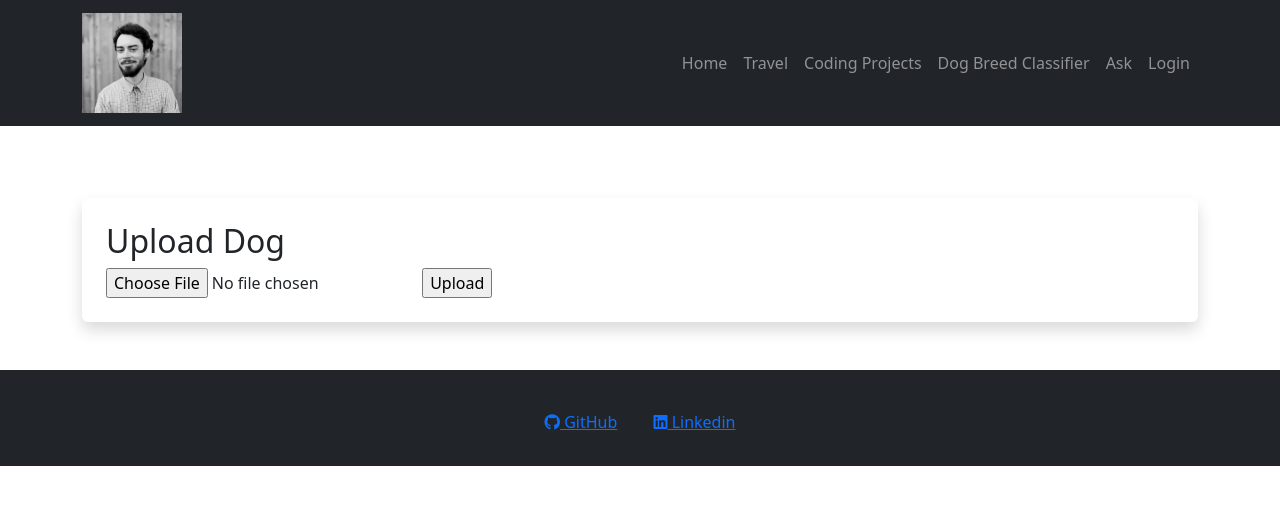
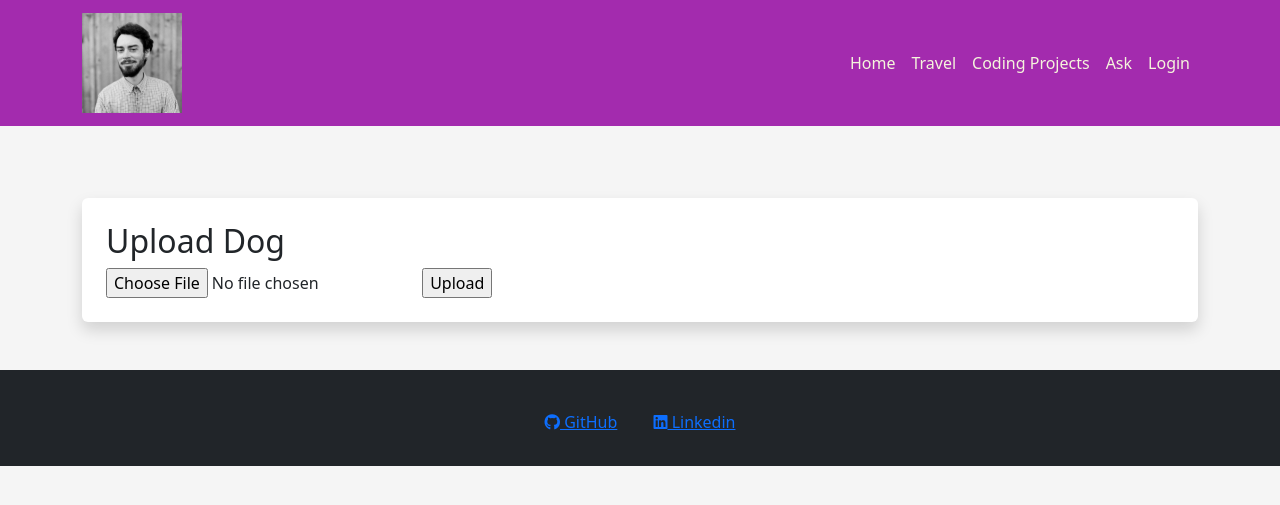
Before and after one commit to Woodenman23/PersonalSite, a Flask app: page /dog in a window 1280 px wide. Shown: the top 505 px of the page. Run offline with Flask 3, Linux system fonts and the light colour scheme; style sheets or scripts are compiled from the project's sources; some libraries are stand-ins or nearby versions.

Commit message:
colorful navbar using javascript and scss

```diff
--- a/pyproject.toml
+++ b/pyproject.toml
@@ -18,6 +18,7 @@ markdown = "^3.7"
 flask-login = "^0.6.3"
 torch = "^2.6.0"
 torchvision = "^0.21.0"
+flask-scss = "^0.5"
 
 
 [build-system]
--- a/website/__init__.py
+++ b/website/__init__.py
@@ -1,46 +1,19 @@
 from flask import Flask
+from flask_scss import Scss
 from pathlib import Path
-from flask_sqlalchemy import SQLAlchemy
 
 PROJECT_ROOT = Path(__file__).parent.parent
 IMAGES_PATH = PROJECT_ROOT / "website/static/images"
-MODEL_PATH = f"/home/joe/models/dognet-convnext_large.pth"
+USER_HOME = Path.home()
+MODEL_PATH = USER_HOME / "models/dognet-convnext_large.pth"
 
 
 def create_app() -> Flask:
     app = Flask(__name__)
     app.config["SECRET_KEY"] = "1234"
-    app.config["SQLALCHEMY_DATABASE_URI"] = f"sqlite:///users.sqlite3"
-    app.config["SQLALCHEMY_TRACK_MODIFICATIONS"] = False
 
-    # import blueprint so that app knows available routes
     from .views import views
 
-    # from .auth import auth
-
-    # app.register_blueprint(auth, url_prefix="/")
     app.register_blueprint(views, url_prefix="/")
 
-    # db = SQLAlchemy(app)
-
-    # # Table in database
-    # class Users(db.Model):
-    #     _id = db.Column("id", db.Integer, primary_key=True)  # column 1
-    #     name = db.Column("name", db.String(100))
-    #     email = db.Column("email", db.String(100))
-
-    #     def __init__(self, name, email) -> None:
-    #         self.name = name
-    #         self.email = email
-
-    # db.create_all()
-
     return app
-
-
-# def create_database(app: Flask) -> None:
-#     db = SQLAlchemy()
-#     DB_NAME = "database.db"
-#     if not path.exists("website/" + DB_NAME):
-#         db.create_all(app=app)
-#         print("Created Database!")
--- a/website/static/index.js
+++ b/website/static/index.js
@@ -0,0 +1,18 @@
+function changeNavbarColor() {
+    const navbar = document.querySelector(".navbar");
+    const hue = Math.floor(Math.random() * 360);
+
+    let backgroundColor = `hsl(${hue}, 80%, 80%)`;
+    let textColor = `hsl(${(hue + 180) % 360}, 80%, 40%)`;
+
+    navbar.style.transition = "background-color 1.5s ease-in-out";
+    navbar.style.backgroundColor = backgroundColor;
+
+
+    document.querySelectorAll(".navbar .nav-link").forEach(link => {
+        link.style.transition = "color 1.5s ease-in-out";
+        link.style.color = textColor;
+    });
+}
+
+setInterval(changeNavbarColor, 3000);
--- /dev/null
+++ b/website/static/styles.css
@@ -0,0 +1,10 @@
+body {
+  background-color: whitesmoke;
+}
+
+.navbar {
+  background-color: rgb(163, 43, 174);
+}
+.navbar .nav-link {
+  color: beige;
+}/*# sourceMappingURL=styles.css.map */
--- /dev/null
+++ b/website/static/styles.scss
@@ -0,0 +1,11 @@
+body {
+    background-color: whitesmoke;
+}
+
+.navbar {
+    background-color: rgb(163, 43, 174);
+
+    .nav-link {
+        color: beige;
+    }
+}
--- a/website/templates/layout.html.j2
+++ b/website/templates/layout.html.j2
@@ -18,7 +18,7 @@
     }
 </style>
 
-<html>
+<html lang="en">
   <head>
     <meta charset="utf-8" />
     <meta name="viewport" content="width=device-width, initial-scale=1" />
@@ -40,12 +40,13 @@
       href="css/styles.css/bootstrap.min.css"
     />
     <link href="https://cdnjs.cloudflare.com/ajax/libs/font-awesome/6.0.0-beta3/css/all.min.css" rel="stylesheet">
+    <link rel="stylesheet" href="{{ url_for('static', filename='styles.css')}}" />
 
-    <title>{% block title %}Home{% endblock %}</title>
+    <title>{% block title %}Hire Joe Foster.{% endblock %}</title>
   </head>
 
   <body>
-    <nav class="navbar navbar-expand-lg navbar-dark bg-dark">
+    <nav class="navbar navbar-expand-lg">
       <button
         class="navbar-toggler"
         type="button"
@@ -70,9 +71,9 @@
               >Coding Projects</a
             >
 
-            <a class="nav-item nav-link" id="classifier" href="/dog"
+            {# <a class="nav-item nav-link" id="classifier" href="/dog"
               >Dog Breed Classifier</a
-            >
+            > #}
 
             <a class="nav-item nav-link" id="ask" href="/ask"
               >Ask</a
```
Also changed, not shown: 4 other files.
